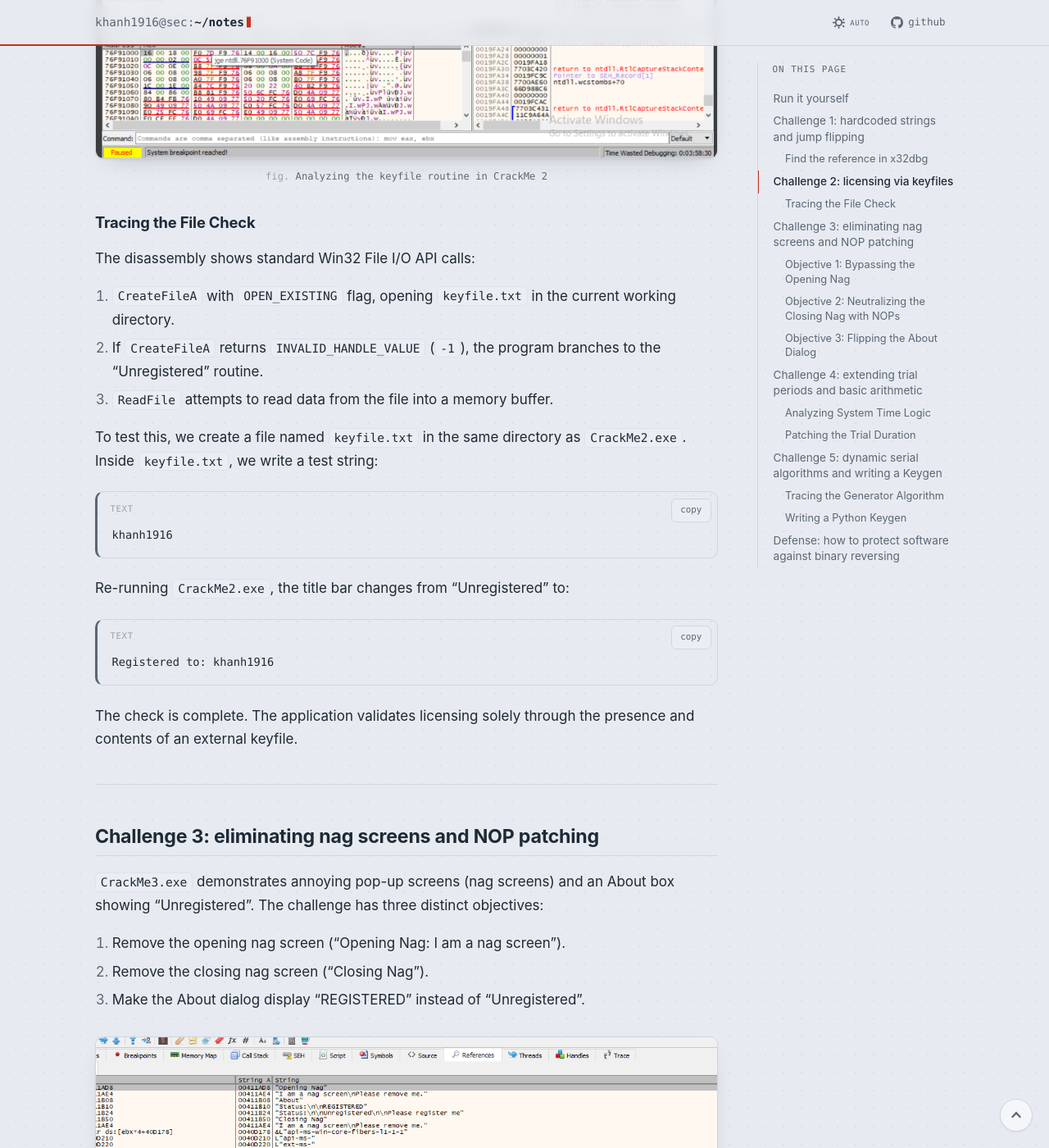
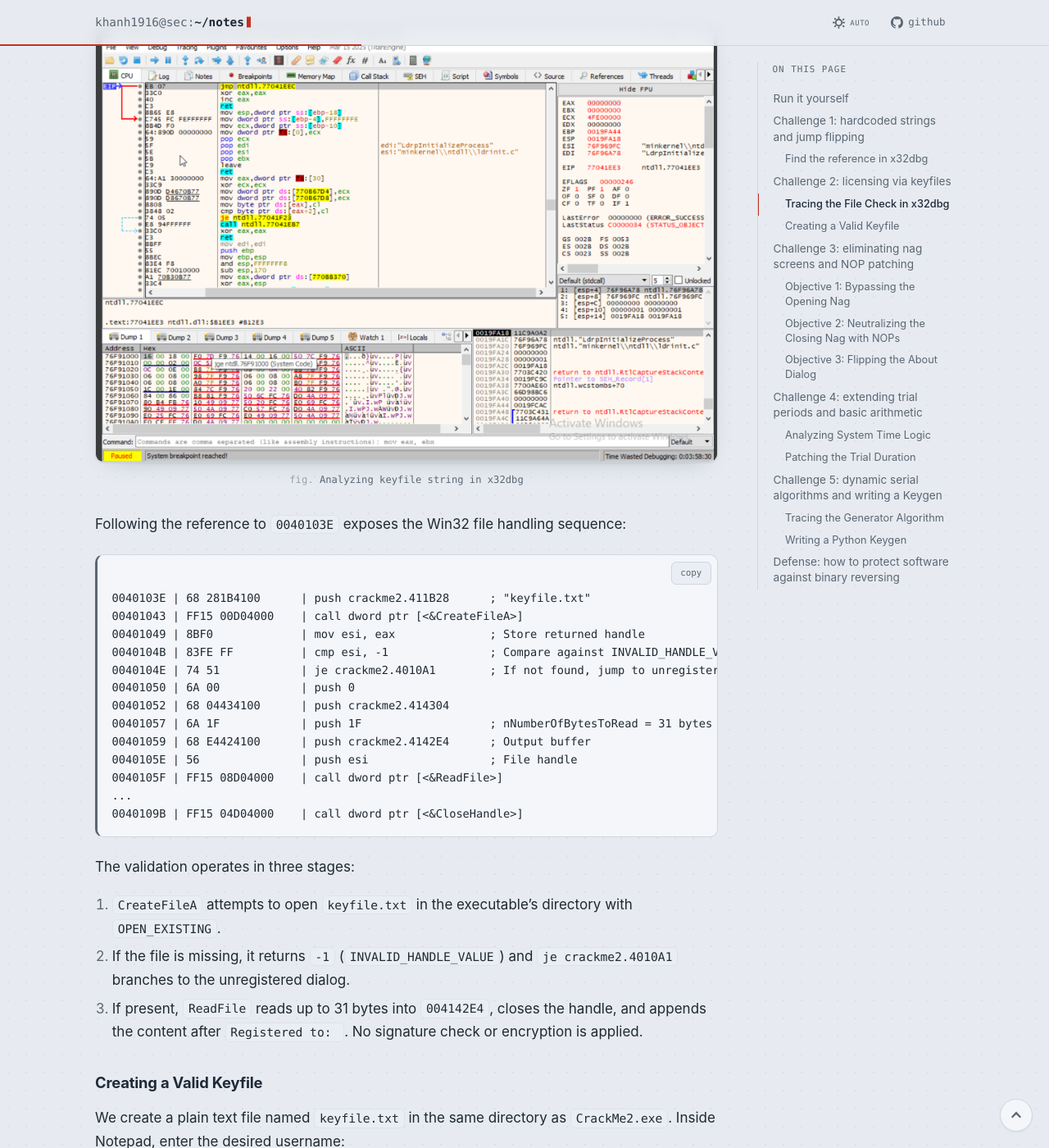
Before and after one commit to Khanh1916/notes, a Jekyll site: the page built from _posts/2025-09-05-crackme-reverse-engineering-walkthrough.md, in a window 1280 px wide and 1400 px high, scrolled down 6468 px. Shown: the whole window at 82% size. Built offline with Jekyll 4.4.1, drawn with Linux system fonts in a browser that asks for light colours; some of the changed text lies outside the part shown.

Commit message:
Expand CrackMe walkthrough with complete step-by-step screenshots and detailed explanations across all challenges

````diff
--- a/_posts/2025-09-05-crackme-reverse-engineering-walkthrough.md
+++ b/_posts/2025-09-05-crackme-reverse-engineering-walkthrough.md
@@ -116,47 +116,69 @@ Save the patched file via File -> Patch file. Running the patched executable wit
 
 ## Challenge 2: licensing via keyfiles
 
-`CrackMe2.exe` introduces another common licensing scheme: keyfiles. When launched, the program immediately displays a window titled "Unregistered software" with a message: "Please crack me." There is no serial key input field.
+`CrackMe2.exe` introduces another common licensing scheme: keyfiles. When launched without a license file, the application immediately displays an unregistered notice:
 
-Tracing the binary in `x32dbg`, we search for string references again. A filename jumps out: `keyfile.txt`.
+![CrackMe 2 displaying unregistered status window]({{ '/images/crackme-reversing/05-crackme2-unregistered.png' | relative_url }})
 
-![Analyzing the keyfile routine in CrackMe 2]({{ '/images/crackme-reversing/05-crackme2-keyfile.png' | relative_url }})
+The window displays "Unregistered Software. Please crack me." with no input fields on the interface.
 
-### Tracing the File Check
+### Tracing the File Check in x32dbg
 
-The disassembly shows standard Win32 File I/O API calls:
-1. `CreateFileA` with `OPEN_EXISTING` flag, opening `keyfile.txt` in the current working directory.
-2. If `CreateFileA` returns `INVALID_HANDLE_VALUE` (`-1`), the program branches to the "Unregistered" routine.
-3. `ReadFile` attempts to read data from the file into a memory buffer.
+Loading `CrackMe2.exe` into `x32dbg` and searching String References reveals an immediate clue: `keyfile.txt`.
 
-To test this, we create a file named `keyfile.txt` in the same directory as `CrackMe2.exe`. Inside `keyfile.txt`, we write a test string:
+![Analyzing keyfile string in x32dbg]({{ '/images/crackme-reversing/06-crackme2-x32dbg.png' | relative_url }})
 
-```text
-khanh1916
+Following the reference to `0040103E` exposes the Win32 file handling sequence:
+
+```assembly
+0040103E | 68 281B4100      | push crackme2.411B28      ; "keyfile.txt"
+00401043 | FF15 00D04000    | call dword ptr [<&CreateFileA>]
+00401049 | 8BF0             | mov esi, eax              ; Store returned handle
+0040104B | 83FE FF          | cmp esi, -1               ; Compare against INVALID_HANDLE_VALUE (-1)
+0040104E | 74 51            | je crackme2.4010A1        ; If not found, jump to unregistered branch
+00401050 | 6A 00            | push 0
+00401052 | 68 04434100      | push crackme2.414304
+00401057 | 6A 1F            | push 1F                   ; nNumberOfBytesToRead = 31 bytes
+00401059 | 68 E4424100      | push crackme2.4142E4      ; Output buffer
+0040105E | 56               | push esi                  ; File handle
+0040105F | FF15 08D04000    | call dword ptr [<&ReadFile>]
+...
+0040109B | FF15 04D04000    | call dword ptr [<&CloseHandle>]
 ```
 
-Re-running `CrackMe2.exe`, the title bar changes from "Unregistered" to:
+The validation operates in three stages:
+1. `CreateFileA` attempts to open `keyfile.txt` in the executable's directory with `OPEN_EXISTING`.
+2. If the file is missing, it returns `-1` (`INVALID_HANDLE_VALUE`) and `je crackme2.4010A1` branches to the unregistered dialog.
+3. If present, `ReadFile` reads up to 31 bytes into `004142E4`, closes the handle, and appends the content after `Registered to: `. No signature check or encryption is applied.
 
-```text
-Registered to: khanh1916
-```
+### Creating a Valid Keyfile
 
-The check is complete. The application validates licensing solely through the presence and contents of an external keyfile.
+We create a plain text file named `keyfile.txt` in the same directory as `CrackMe2.exe`. Inside Notepad, enter the desired username:
+
+![Creating keyfile.txt with username in Notepad]({{ '/images/crackme-reversing/07-crackme2-notepad.png' | relative_url }})
+
+Save it with standard ANSI encoding. Relaunching `CrackMe2.exe`:
+
+![CrackMe 2 successfully registered to user]({{ '/images/crackme-reversing/08-crackme2-registered.png' | relative_url }})
+
+The window title updates immediately to `Registered to: khanh1916`. Challenge solved without modifying binary code.
 
 ---
 
 ## Challenge 3: eliminating nag screens and NOP patching
 
-`CrackMe3.exe` demonstrates annoying pop-up screens (nag screens) and an About box showing "Unregistered". The challenge has three distinct objectives:
-1. Remove the opening nag screen ("Opening Nag: I am a nag screen").
+`CrackMe3.exe` demonstrates annoying pop-up screens (nag screens) on launch and exit, along with an About dialog marking the software as unregistered. The challenge has three distinct objectives:
+1. Remove the opening nag screen ("Opening Nag").
 2. Remove the closing nag screen ("Closing Nag").
 3. Make the About dialog display "REGISTERED" instead of "Unregistered".
 
-![Locating the Opening Nag in x32dbg]({{ '/images/crackme-reversing/06-crackme3-opening-nag.png' | relative_url }})
+![CrackMe 3 main interface and nag popups]({{ '/images/crackme-reversing/09-crackme3-nags-composite.png' | relative_url }})
 
 ### Objective 1: Bypassing the Opening Nag
 
-Searching for "Opening Nag" leads to address `0040102D`:
+Searching for "Opening Nag" in `x32dbg` leads to address `0040102D`:
+
+![Locating the Opening Nag in x32dbg]({{ '/images/crackme-reversing/10-crackme3-opening-nag.png' | relative_url }})
 
 ```assembly
 0040101D | 833D A0424100 00 | cmp dword ptr [4142A0], 0
@@ -171,11 +193,11 @@ Searching for "Opening Nag" leads to address `0040102D`:
 00401044 | 56               | push esi
 ```
 
-At `00401029`, `jne crackme3.401044` jumps over the `MessageBoxA` call when the condition is met. We invert this jump by changing `jne` to `je` (`74 19`). Now the program always skips the opening nag screen on startup.
+At `00401029`, `jne crackme3.401044` skips the `MessageBoxA` call when the condition is met. Inverting this jump from `jne` to `je` (`74 19`) ensures the opening nag screen is always skipped on startup.
 
 ### Objective 2: Neutralizing the Closing Nag with NOPs
 
-Searching for "Closing Nag" lands us in the exit procedure around `00401107`. Unlike the opening nag, there is no conditional jump checking a registration flag before calling `MessageBoxA`. The call is executed unconditionally upon closing:
+Searching for "Closing Nag" lands in the exit procedure around `00401107`. Unlike the opening nag, there is no conditional branch guarding the popup:
 
 ```assembly
 00401107 | 6A 00            | push 0
@@ -185,15 +207,15 @@ Searching for "Closing Nag" lands us in the exit procedure around `00401107`. Un
 00401115 | FF15 14D14000    | call dword ptr [<&MessageBoxA>]
 ```
 
-When there is no branch to flip, we use NOP padding (`0x90` - No Operation). We select the entire instruction range from `00401107` to `0040111A` (15 bytes), right-click, and choose Fill with NOPs:
+Without a branch to flip, we use NOP padding (`0x90` - No Operation). Highlighting all 15 bytes from `00401107` to `0040111A`, right-click and choose Fill with NOPs:
 
-![Filling the Closing Nag call with NOP instructions]({{ '/images/crackme-reversing/07-crackme3-patch-nops.png' | relative_url }})
+![Filling the Closing Nag call with NOP instructions]({{ '/images/crackme-reversing/11-crackme3-patch-nops.png' | relative_url }})
 
-The CPU simply slides through these 15 NOP bytes without doing anything, cleanly dropping the exit popup.
+The CPU slides through these NOP instructions without executing any popup.
 
 ### Objective 3: Flipping the About Dialog
 
-In the About box handler, we find:
+In the About box handler:
 
 ```assembly
 004010D0 | 74 1A            | je crackme3.4010EC        ; jumps to push "Unregistered"
@@ -206,11 +228,11 @@ In the About box handler, we find:
 004010F3 | 68 041B4100      | push crackme3.411B04      ; "Unregistered"
 ```
 
-Address `004010D0` contains `je 004010EC`. We change `je` to `jne`, forcing execution to flow straight into the `REGISTERED` string block.
+Address `004010D0` contains `je 004010EC`. Changing `je` to `jne` redirects execution directly into the `REGISTERED` string block.
 
-We patch the file. When running the patched binary, both nag screens vanish, and the About screen proudly displays `REGISTERED`:
+Save the patched file: both nag popups are gone, and the About box displays `REGISTERED`:
 
-![CrackMe 3 successfully patched with REGISTERED status]({{ '/images/crackme-reversing/08-crackme3-registered.png' | relative_url }})
+![CrackMe 3 successfully patched with REGISTERED status]({{ '/images/crackme-reversing/12-crackme3-registered.png' | relative_url }})
 
 ---
 
@@ -218,7 +240,7 @@ We patch the file. When running the patched binary, both nag screens vanish, and
 
 Many commercial applications enforce a 30-day trial period. `CrackMe4.exe` simulates this mechanism. Upon execution, a window appears warning how many days remain in our trial:
 
-![Trial period dialog showing remaining days]({{ '/images/crackme-reversing/09-crackme4-trial-dialog.png' | relative_url }})
+![Trial period dialog showing remaining days]({{ '/images/crackme-reversing/13-crackme4-trial-dialog.png' | relative_url }})
 
 ### Analyzing System Time Logic
 
@@ -244,12 +266,11 @@ Look closely at lines `00401036` to `00401042`:
 4. `sub ecx, eax` subtracts the current day of the month from 30!
 5. If today is the 3rd, `30 - 3 = 27 days remaining`. If `ecx <= 0`, it jumps to "Trial Period has expired".
 
-![Assembly instructions calculating remaining trial days]({{ '/images/crackme-reversing/10-crackme4-ecx-math.png' | relative_url }})
+![Assembly instructions calculating remaining trial days]({{ '/images/crackme-reversing/14-crackme4-ecx-math.png' | relative_url }})
 
 ### Patching the Trial Duration
 
-To extend the trial period, we don't even need to bypass the check. We simply change the baseline limit!
-At address `0040103D`, we change:
+To extend the trial period, we simply increase the baseline limit at address `0040103D`:
 
 ```assembly
 mov ecx, 1E   ; 30 days
@@ -263,7 +284,7 @@ mov ecx, 32   ; 50 in decimal
 
 With `ecx` set to `0x32` (50), `50 - 3 = 47 days remaining`. Patching the file and restarting produces:
 
-![Extended trial period successfully displaying 47 days]({{ '/images/crackme-reversing/11-crackme4-extended-trial.png' | relative_url }})
+![Extended trial period successfully displaying 47 days]({{ '/images/crackme-reversing/15-crackme4-extended-trial.png' | relative_url }})
 
 Trial extended. A single byte change (`1E` -> `32`) altered the application's business logic entirely.
 
@@ -273,7 +294,9 @@ Trial extended. A single byte change (`1E` -> `32`) altered the application's bu
 
 `CrackMe5.exe` elevates the game: the serial key is no longer hardcoded in plaintext. Instead, it is dynamically computed at runtime based on our input username and the current system date.
 
-Entering a test username (`khanh`) and arbitrary serial key triggers the familiar "Wrong serial key. Try again."
+Entering a test username (`khanh`) and arbitrary serial key triggers the rejection message:
+
+![CrackMe 5 rejecting invalid serial key]({{ '/images/crackme-reversing/16-crackme5-wrong-serial.png' | relative_url }})
 
 ### Tracing the Generator Algorithm
 
@@ -301,7 +324,7 @@ Let's inspect the code pushing parameters into this format string around `004011
 00401170 | FF15 0CD14000    | call dword ptr [<&wsprintfA>]
 ```
 
-![Disassembly of CrackMe 5 showing wsprintfA formatting]({{ '/images/crackme-reversing/12-crackme5-disasm-date.png' | relative_url }})
+![Disassembly of CrackMe 5 showing wsprintfA formatting]({{ '/images/crackme-reversing/17-crackme5-disasm-date.png' | relative_url }})
 
 The assembly reveals the exact formula:
 1. It calls `GetLocalTime` to extract the system date components: Year (`wYear`), Month (`wMonth`), and Day (`wDay`).
@@ -341,7 +364,7 @@ if __name__ == "__main__":
 
 Entering the generated key into `CrackMe5.exe` yields immediate success:
 
-![CrackMe 5 solved using algorithmic keygen]({{ '/images/crackme-reversing/13-crackme5-keygen-success.png' | relative_url }})
+![CrackMe 5 solved using algorithmic keygen]({{ '/images/crackme-reversing/18-crackme5-keygen-success.png' | relative_url }})
 
 ---
 
@@ -465,47 +488,71 @@ Lưu file đã vá qua menu File -> Patch file. Chạy thử file đã patch v
 
 ## Challenge 2: bản quyền qua file giấy phép (Keyfile)
 
-`CrackMe2.exe` đưa ra một mô hình cấp phép quen thuộc khác: dùng file bản quyền riêng biệt. Khi bật ứng dụng, cửa sổ hiển thị tiêu đề "Unregistered software" kèm dòng chữ "Please crack me." Giao diện hoàn toàn không có ô nhập key.
+`CrackMe2.exe` đưa ra một mô hình cấp phép quen thuộc khác: sử dụng file bản quyền riêng biệt (keyfile). Khi khởi chạy ứng dụng mà chưa có file giấy phép, cửa sổ hiển thị thông báo chưa đăng ký:
 
-Mở file trong `x32dbg` và quét String References, ta tìm thấy ngay một tên file đáng ngờ: `keyfile.txt`.
+![CrackMe 2 thông báo phần mềm chưa đăng ký]({{ '/images/crackme-reversing/05-crackme2-unregistered.png' | relative_url }})
 
-![Phân tích đoạn kiểm tra file bản quyền trong CrackMe 2]({{ '/images/crackme-reversing/05-crackme2-keyfile.png' | relative_url }})
+Hộp thoại ghi rõ "Unregistered Software. Please crack me." và hoàn toàn không có ô nhập serial key nào trên giao diện.
 
-### Theo dõi hàm xử lý file
+### Phân tích hàm kiểm tra file trong x32dbg
 
-Mã hợp ngữ thể hiện quy trình gọi Win32 API đọc file:
-1. Gọi `CreateFileA` với cờ `OPEN_EXISTING` để mở file `keyfile.txt` ngay trong thư mục chạy chương trình.
-2. Nếu `CreateFileA` trả về mã lỗi `INVALID_HANDLE_VALUE` (`-1`) do không tìm thấy file, chương trình nhảy sang nhánh "Unregistered".
-3. Nếu mở thành công, lệnh `ReadFile` được gọi để đọc dữ liệu trong file vào bộ đệm.
+Nạp `CrackMe2.exe` vào `x32dbg`, nhấn `F9` để chạy qua breakpoint hệ thống đến mã nguồn chính của chương trình. Tìm kiếm chuỗi (String References), ta thấy ngay một tên file đáng ngờ: `keyfile.txt`.
 
-Để kiểm chứng, ta tạo một file text tên `keyfile.txt` đặt ngay cạnh `CrackMe2.exe`. Bên trong gõ tên bất kỳ:
+![Phân tích điểm gọi keyfile.txt trong x32dbg]({{ '/images/crackme-reversing/06-crackme2-x32dbg.png' | relative_url }})
 
-```text
-khanh1916
+Đi tới địa chỉ gọi chuỗi tại `0040103E`, ta thấy rõ quy trình gọi các Win32 API xử lý file:
+
+```assembly
+0040103E | 68 281B4100      | push crackme2.411B28      ; "keyfile.txt"
+00401043 | FF15 00D04000    | call dword ptr [<&CreateFileA>]
+00401049 | 8BF0             | mov esi, eax              ; Lưu handle trả về
+0040104B | 83FE FF          | cmp esi, -1               ; So sánh với INVALID_HANDLE_VALUE (-1)
+0040104E | 74 51            | je crackme2.4010A1        ; Không tìm thấy file -> nhảy sang nhánh Unregistered
+00401050 | 6A 00            | push 0
+00401052 | 68 04434100      | push crackme2.414304
+00401057 | 6A 1F            | push 1F                   ; nNumberOfBytesToRead = 31 bytes
+00401059 | 68 E4424100      | push crackme2.4142E4      ; Bộ đệm lưu nội dung đọc được
+0040105E | 56               | push esi                  ; Handle của file
+0040105F | FF15 08D04000    | call dword ptr [<&ReadFile>]
+...
+0040109B | FF15 04D04000    | call dword ptr [<&CloseHandle>]
 ```
 
-Bật lại `CrackMe2.exe`, tiêu đề cửa sổ lập tức đổi từ "Unregistered" thành:
+Quy trình kiểm tra diễn ra theo ba bước:
+1. `CreateFileA` cố gắng mở file `keyfile.txt` ngay trong thư mục chứa chương trình.
+2. Nếu file không tồn tại, hàm trả về `-1` (`INVALID_HANDLE_VALUE`), cờ nhảy `je crackme2.4010A1` kích hoạt đưa luồng thực thi xuống nhánh "Unregistered Software".
+3. Nếu file tồn tại, `ReadFile` đọc tối đa 31 byte nội dung vào bộ đệm tại `004142E4`, sau đó đóng file bằng `CloseHandle` và hiển thị chuỗi đọc được sau tiền tố `Registered to: `. Chương trình không hề có thuật toán mã hóa hay kiểm tra chữ ký của file.
 
-```text
-Registered to: khanh1916
-```
+### Tạo file keyfile.txt hợp lệ
 
-Bẻ khóa xong. Ứng dụng này chỉ kiểm tra duy nhất sự tồn tại và nội dung của file giấy phép bên ngoài.
+Biết được quy luật, ta chỉ cần tạo một file văn bản tên `keyfile.txt` nằm cùng thư mục với `CrackMe2.exe`. Mở Notepad, nhập tên người dùng mong muốn:
+
+![Tạo file keyfile.txt chứa tên người dùng bằng Notepad]({{ '/images/crackme-reversing/07-crackme2-notepad.png' | relative_url }})
+
+Lưu file với định dạng ANSI chuẩn. Khởi chạy lại `CrackMe2.exe`:
+
+![CrackMe 2 mở khóa thành công với tên người dùng]({{ '/images/crackme-reversing/08-crackme2-registered.png' | relative_url }})
+
+Tiêu đề cửa sổ lập tức đổi thành `Registered to: khanh1916`. Thử thách được giải quyết hoàn toàn mà không cần sửa bất kỳ byte nào trong file thực thi.
 
 ---
 
 ## Challenge 3: gỡ bỏ nag screen và vá lệnh bằng NOP
 
-`CrackMe3.exe` mô phỏng các phần mềm thường xuyên bật cửa sổ thông báo làm phiền (nag screen) và ô About ghi "Unregistered". Bài này đặt ra ba mục tiêu rõ ràng:
-1. Gỡ màn hình nag lúc mở phần mềm ("Opening Nag: I am a nag screen").
+`CrackMe3.exe` mô phỏng dạng phần mềm thường xuyên hiển thị các cửa sổ làm phiền (nag screen) lúc mở và lúc tắt ứng dụng, đồng thời ô About chỉ ghi trạng thái chưa đăng ký. Thử thách đặt ra ba mục tiêu cần xử lý:
+1. Gỡ màn hình nag lúc mở phần mềm ("Opening Nag").
 2. Gỡ màn hình nag lúc tắt phần mềm ("Closing Nag").
-3. Chuyển dòng thông tin trong hộp About từ "Unregistered" sang "REGISTERED".
+3. Chuyển trạng thái trong hộp About từ "Unregistered" sang "REGISTERED".
 
-![Tìm vị trí Opening Nag trong x32dbg]({{ '/images/crackme-reversing/06-crackme3-opening-nag.png' | relative_url }})
+![Các màn hình nag và hộp thoại About của CrackMe 3]({{ '/images/crackme-reversing/09-crackme3-nags-composite.png' | relative_url }})
 
 ### Mục tiêu 1: Bỏ qua Opening Nag
 
-Tìm chuỗi "Opening Nag" đưa ta đến địa chỉ `0040102D`:
+Mở `CrackMe3.exe` trong `x32dbg`, quét String references và tìm chuỗi "Opening Nag":
+
+![Tìm vị trí Opening Nag trong x32dbg]({{ '/images/crackme-reversing/10-crackme3-opening-nag.png' | relative_url }})
+
+Double-click để nhảy tới địa chỉ `0040102D`:
 
 ```assembly
 0040101D | 833D A0424100 00 | cmp dword ptr [4142A0], 0
@@ -536,7 +583,7 @@ Tìm kiếm chuỗi "Closing Nag" sẽ dẫn ta tới hàm xử lý đóng chư
 
 Khi không có cờ nhảy để đảo, ta dùng kỹ thuật lấp lệnh bằng NOP (`0x90` - No Operation). Ta bôi đen toàn bộ dải lệnh từ `00401107` đến `0040111A` (tổng cộng 15 bytes), click chuột phải, chọn Fill with NOPs:
 
-![Lấp các lệnh gọi Closing Nag bằng byte NOP]({{ '/images/crackme-reversing/07-crackme3-patch-nops.png' | relative_url }})
+![Lấp các lệnh gọi Closing Nag bằng byte NOP]({{ '/images/crackme-reversing/11-crackme3-patch-nops.png' | relative_url }})
 
 Khi gặp 15 byte NOP này, CPU chỉ bỏ qua mà không thực thi bất kỳ thao tác nào, nhờ đó hộp thoại thông báo khi tắt ứng dụng hoàn toàn bị vô hiệu hóa.
 
@@ -557,9 +604,9 @@ Trong hàm hiển thị hộp thoại About:
 
 Tại `004010D0`, lệnh đang là `je 004010EC`. Ta sửa `je` thành `jne`, ép luồng thực thi đi thẳng vào chuỗi `REGISTERED`.
 
-Patch file lại và chạy thử: cả hai nag screen đã biến mất, mục About hiện chữ `REGISTERED`:
+Lưu file đã vá và mở lại: cả hai màn hình nag biến mất hoàn toàn, mục About hiển thị trạng thái `REGISTERED`:
 
-![CrackMe 3 sau khi được patch hoàn chỉnh với trạng thái REGISTERED]({{ '/images/crackme-reversing/08-crackme3-registered.png' | relative_url }})
+![CrackMe 3 sau khi được patch hoàn chỉnh với trạng thái REGISTERED]({{ '/images/crackme-reversing/12-crackme3-registered.png' | relative_url }})
 
 ---
 
@@ -567,7 +614,7 @@ Patch file lại và chạy thử: cả hai nag screen đã biến mất, mục
 
 Rất nhiều phần mềm thương mại áp dụng chính sách dùng thử 30 ngày. `CrackMe4.exe` tạo dựng lại đúng cơ chế này. Khi mở app, một hộp thoại cảnh báo số ngày dùng thử còn lại:
 
-![Hộp thoại hiển thị số ngày dùng thử còn lại]({{ '/images/crackme-reversing/09-crackme4-trial-dialog.png' | relative_url }})
+![Hộp thoại hiển thị số ngày dùng thử còn lại]({{ '/images/crackme-reversing/13-crackme4-trial-dialog.png' | relative_url }})
 
 ### Phân tích logic đồng hồ hệ thống
 
@@ -593,7 +640,7 @@ Nhìn kỹ đoạn lệnh từ `00401036` đến `00401042`:
 4. Lệnh `sub ecx, eax` lấy 30 trừ đi ngày hiện tại.
 5. Nếu hôm nay là ngày 3, thì `30 - 3 = 27 ngày còn lại`. Nếu `ecx <= 0`, chương trình nhảy sang báo "Trial Period has expired".
 
-![Các lệnh Assembly tính toán số ngày dùng thử]({{ '/images/crackme-reversing/10-crackme4-ecx-math.png' | relative_url }})
+![Các lệnh Assembly tính toán số ngày dùng thử]({{ '/images/crackme-reversing/14-crackme4-ecx-math.png' | relative_url }})
 
 ### Vá mốc thời gian dùng thử
 
@@ -612,7 +659,7 @@ mov ecx, 32   ; 50 ngày (trong hệ thập phân)
 
 Với `ecx` đặt thành `0x32` (50), lấy `50 - 3 = 47 ngày còn lại`. Lưu file patch và mở lại:
 
-![Hạn dùng thử được gia hạn thành công lên 47 ngày]({{ '/images/crackme-reversing/11-crackme4-extended-trial.png' | relative_url }})
+![Hạn dùng thử được gia hạn thành công lên 47 ngày]({{ '/images/crackme-reversing/15-crackme4-extended-trial.png' | relative_url }})
 
 Hạn dùng thử đã được kéo dài. Chỉ một byte duy nhất (`1E` thành `32`) đã làm thay đổi hoàn toàn logic nghiệp vụ của ứng dụng.
 
@@ -650,7 +699,7 @@ Xem đoạn code đẩy tham số vào định dạng này quanh địa chỉ `0
 00401170 | FF15 0CD14000    | call dword ptr [<&wsprintfA>]
 ```
 
-![Đoạn hợp ngữ định dạng serial key bằng wsprintfA]({{ '/images/crackme-reversing/12-crackme5-disasm-date.png' | relative_url }})
+![Đoạn hợp ngữ định dạng serial key bằng wsprintfA]({{ '/images/crackme-reversing/17-crackme5-disasm-date.png' | relative_url }})
 
 Đoạn mã hợp ngữ cho thấy rõ công thức tính toán:
 1. Gọi `GetLocalTime` lấy các thành phần ngày tháng: Năm (`wYear`), Tháng (`wMonth`), và Ngày (`wDay`).
@@ -690,7 +739,7 @@ if __name__ == "__main__":
 
 Nhập key vừa sinh vào `CrackMe5.exe`, hộp thoại báo thành công hiện lên ngay lập tức:
 
-![Bẻ khóa CrackMe 5 thành công bằng Keygen]({{ '/images/crackme-reversing/13-crackme5-keygen-success.png' | relative_url }})
+![Bẻ khóa CrackMe 5 thành công bằng Keygen]({{ '/images/crackme-reversing/18-crackme5-keygen-success.png' | relative_url }})
 
 ---
 
````
Also changed, not shown: other parts of _posts/2025-09-05-crackme-reverse-engineering-walkthrough.md (+4 -2 lines), images/crackme-reversing/05-crackme2-unregistered.png (added), images/crackme-reversing/06-crackme2-x32dbg.png (renamed from images/crackme-reversing/05-crackme2-keyfile.png), images/crackme-reversing/07-crackme2-notepad.png (added), images/crackme-reversing/08-crackme2-registered.png (added), images/crackme-reversing/09-crackme3-nags-composite.png (added), images/crackme-reversing/10-crackme3-opening-nag.png (renamed from images/crackme-reversing/06-crackme3-opening-nag.png), images/crackme-reversing/11-crackme3-patch-nops.png (renamed from images/crackme-reversing/07-crackme3-patch-nops.png), images/crackme-reversing/12-crackme3-registered.png (renamed from images/crackme-reversing/08-crackme3-registered.png), images/crackme-reversing/13-crackme4-trial-dialog.png (renamed from images/crackme-reversing/09-crackme4-trial-dialog.png), images/crackme-reversing/14-crackme4-ecx-math.png (renamed from images/crackme-reversing/10-crackme4-ecx-math.png), images/crackme-reversing/15-crackme4-extended-trial.png (renamed from images/crackme-reversing/11-crackme4-extended-trial.png), images/crackme-reversing/16-crackme5-wrong-serial.png (added), images/crackme-reversing/17-crackme5-disasm-date.png (renamed from images/crackme-reversing/12-crackme5-disasm-date.png), 1 more files.
